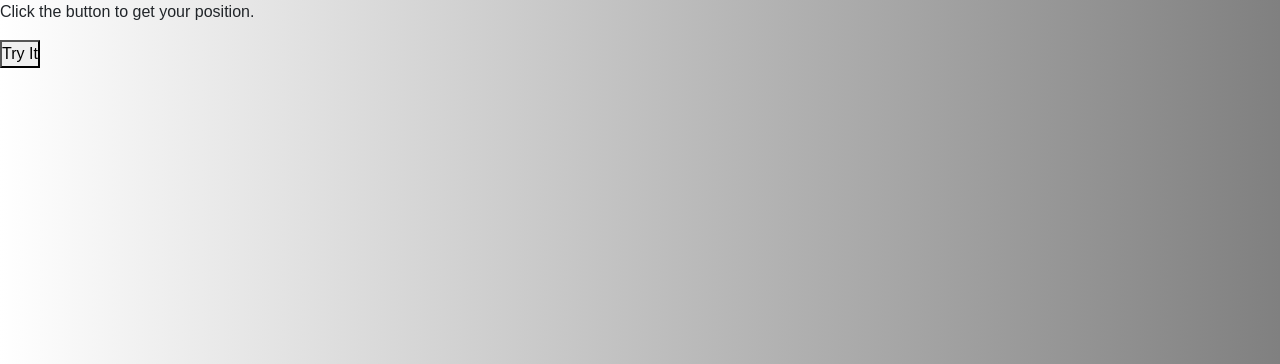
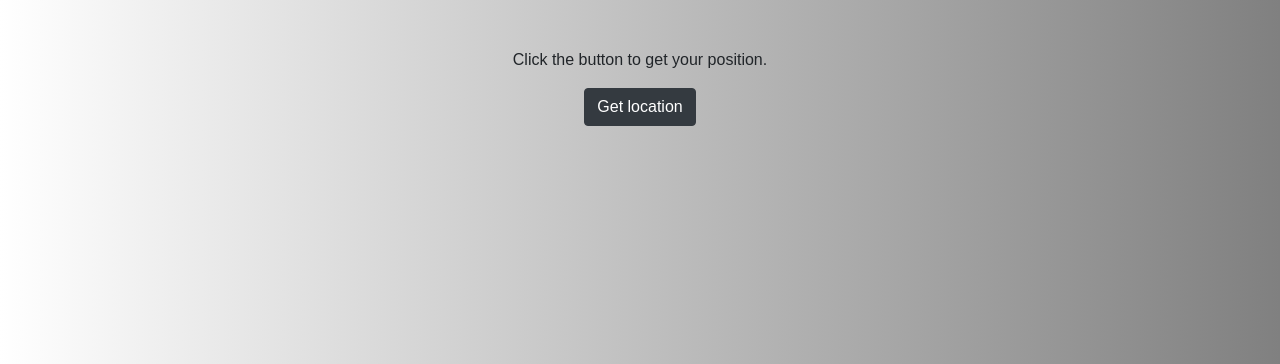
Before and after one commit to ZivileU/swipeIt, a PHP site: page /locate.php in a window 1280 px wide. Shown: the part 56-420 px from the top of the page. Run offline with PHP 8.4, Linux system fonts and the light colour scheme; some libraries are stand-ins or nearby versions.

Commit message:
New code after break

```diff
--- a/controllers/signup-save.php
+++ b/controllers/signup-save.php
@@ -31,6 +31,7 @@
             $jUser->age = $sAge;
             $jUser->id = $sUniqueId;
             $jUser->userslikedyou = [];
+            $jUser->usertype = 'standard';
             array_push( $ajUsers , $jUser );
             $sajUsers = json_encode( $ajUsers  );
             file_put_contents( '../users.txt' , $sajUsers );
--- a/locate.php
+++ b/locate.php
@@ -2,28 +2,33 @@
 require_once "templates/header.php";
 ?>
 
-<p id="userMessage">Click the button to get your position.</p>
+<div class="d-flex flex-column align-items-center mt-5">
 
-<button onclick="getLocation()">Try It</button>
-
-<div id="mapholder"></div>
+    <p id="userMessage" class='text-center'>Click the button to get your position.</p>
+    <button id="btnLocate" type="button" class="btn btn-dark" onclick="getLocation()">Get location</button>
+    <div class="mt-5" id="mapholder"></div>
+</div>
 
 <script>
-var x = document.getElementById("userMessage");
+    var x = document.getElementById("demo")
 
     function getLocation() {
         if (navigator.geolocation) {
-        navigator.geolocation.getCurrentPosition(showPosition, showError);
+            navigator.geolocation.getCurrentPosition(showPosition, showError)
         } else {
-        x.innerHTML = "Geolocation is not supported by this browser.";
+            x.innerHTML = "Geolocation is not supported by this browser."
         }
     }
 
     function showPosition(position) {
-    var latlon = position.coords.latitude + "," + position.coords.longitude;
+
+        // localStorage.lat = position.coords.latitude
+        // localStorage.lon = position.coords.longitude
+
+        var latlon = position.coords.latitude + "," + position.coords.longitude
         var img_url = "https://maps.googleapis.com/maps/api/staticmap?center="
-    +latlon+"&zoom=14&size=400x300&key=AIzaSyBu-916DdpKAjTmJNIgngS6HL_kDIKU0aU";
-    document.getElementById("mapholder").innerHTML = "<img src='"+img_url+"'>";
+        +latlon+"&zoom=14&size=400x300&key=AIzaSyCnS1rWjJ-nb-MuwUgMECqJnYhS7VYN5XQ"
+        document.getElementById("mapholder").innerHTML = "<img src='"+img_url+"'>"
     }
     //To use this code on your website, get a free API key from Google.
     //Read more at: https://www.w3schools.com/graphics/google_maps_basic.asp
--- a/users.txt
+++ b/users.txt
@@ -1 +1 @@
-[{"firstname":"Ema","lastname":"Watson","email":"ema@gmail.com","password":"ema","hobbies":"Horseback riding","age":"23","id":"5ac278e8615d9","userslikedyou":["5ac322657e7f6","5ac27938aad5a"],"like":5,"usertype":"admin"},{"firstname":"Scarlet","lastname":"Johanson","email":"scarlet@gmail.com","password":"scarlet","hobbies":"Moonshining","age":"45","id":"5ac27938aad5a","userslikedyou":[],"dislike":3,"like":9,"usertype":"vip"},{"firstname":"Ryan","lastname":"Gosling","email":"ryan@gmail.com","password":"ryan","hobbies":"Reading books","age":"34","id":"5ac322657e7f6","userslikedyou":[],"like":4,"usertype":"standard"}]
+[{"firstname":"Ema","lastname":"Watson","email":"ema@gmail.com","password":"ema","hobbies":"Horseback riding","age":"23","id":"5ac278e8615d9","userslikedyou":[],"like":11,"usertype":"admin","dislike":2},{"firstname":"Scarlet","lastname":"Johanson","email":"scarlet@gmail.com","password":"scarlet","hobbies":"Moonshining","age":"45","id":"5ac27938aad5a","userslikedyou":[],"dislike":3,"like":17,"usertype":"vip"},{"firstname":"Ryan","lastname":"Gosling","email":"ryan@gmail.com","password":"ryan","hobbies":"Reading books","age":"34","id":"5ac322657e7f6","userslikedyou":[],"like":9,"usertype":"standard"},{"firstname":"Henry","lastname":"Cavil","email":"henry@gmail.com","password":"henry","hobbies":"Singing like a bird","age":"34","id":"5ac46e79ca356","userslikedyou":["5ac322657e7f6"],"usertype":"standard","like":7,"dislike":3},{"firstname":"Benedict","lastname":"Cumberbatch","email":"benedict@gmail.com","password":"benedict","hobbies":"Dancing","age":"34","id":"5ac470b29a974","userslikedyou":[],"usertype":"standard","like":5}]
```
Also changed, not shown: users.php (+7 -7 lines), img/5ac470b29a974.jpg (added), 1 other file. Lines whose indentation alone changed are shown as unchanged.
